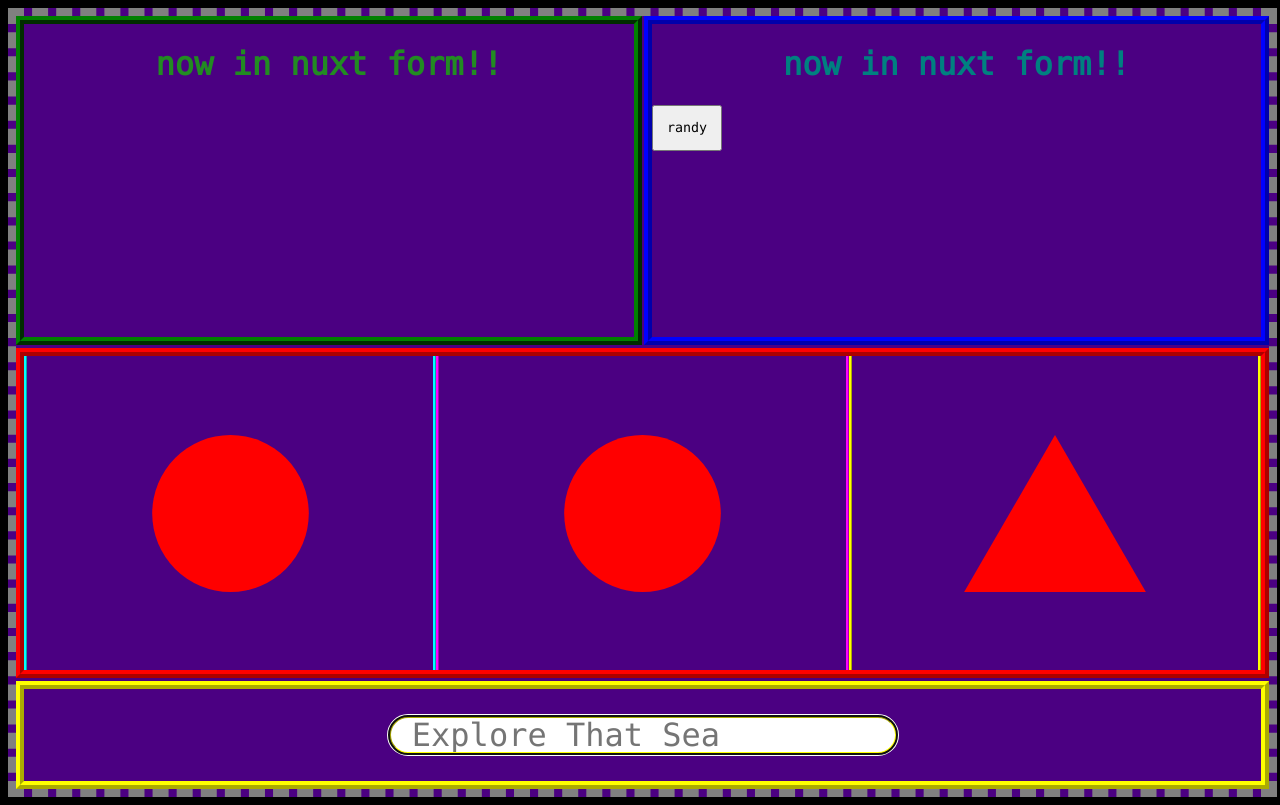
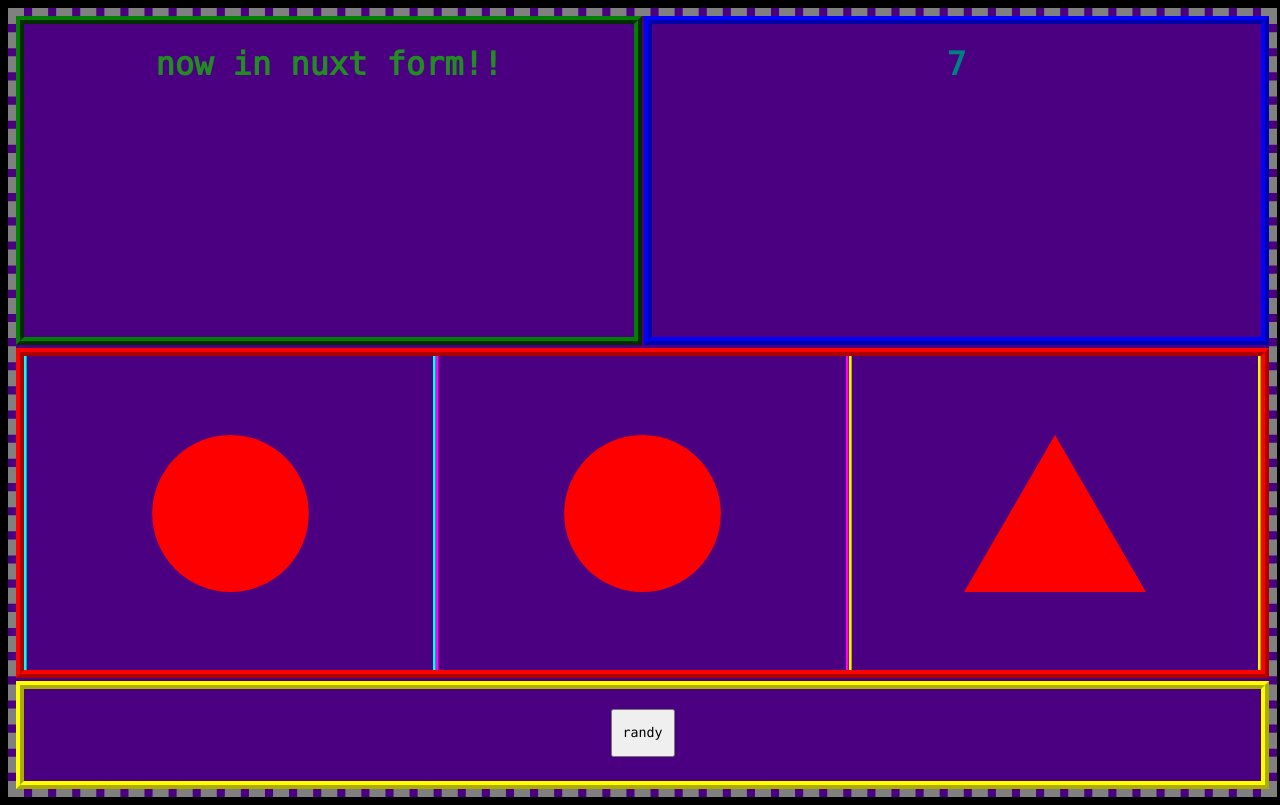
Before and after one commit to redlink2/redlink2.com, a Nuxt app: page / in a window 1280 px wide. Built offline with nearby package versions, Linux system fonts and the light colour scheme.

Commit message:
removed searchbar. moved randy button to searchbars ex location. changed righty to a rng.

```diff
--- a/components/randbutt.vue
+++ b/components/randbutt.vue
@@ -1,8 +1,8 @@
 <template>
-    <button
-        v-on:click="linkr"
-        id="button">randy
-    </button>
+	<button
+		v-on:click="linkr"
+		id="button">randy
+	</button>
 </template>
 
 <script>
@@ -40,8 +40,8 @@ export default {
 	display: flex;
 	justify-content: center;
 	align-items: center;
-	padding: 1em;
-	width: auto;
-	height: auto;
+	margin: 2.5vh;
+	width: 5vw;
+	height: 6vh;
 }
 </style>
--- a/components/righty.vue
+++ b/components/righty.vue
@@ -1,32 +1,28 @@
 <template>
-	<!-- <svg id="svg-1" class="clip-svg" width="300" height="260">
-		<rect class="svg-describe" width="300" height="260" fill="red" />
-		<polygon points="200,10 300,250 50,250" id="poly"/>
-		<polygon points="200,100 250,200 150,200" id="poly"/>
-	</svg> -->
-	<!-- <Shaper/> -->
 	<div>
 		<h1 id="fill">{{selection}}</h1>
-		<Randbutt/>
 	</div>
 </template>
 
 <script>
 export default {
 	mounted() {
-		const randy = Math.floor(Math.random() * this.greets.length);
-		document.querySelector('#fill').innerHTML = this.greets[randy];
+		const randy = Math.floor(Math.random() * this.num.length);
+		document.querySelector('#fill').innerHTML = this.num[randy];
 	},
 	data() {
 		return {
-			greets: [
-				'nice day today',
-				'drink some water',
-				'y\'know this is a lot easier to change now',
-				'now in nuxt form!!',
-				'draw something'
+			num: [
+				'1',
+				'2',
+				'3',
+				'4',
+				'5',
+				'6',
+				'7',
+				'8'
 			],
-			selection: 'bozo'
+			selection: '0'
 		}
 	}
 }
--- a/pages/index.vue
+++ b/pages/index.vue
@@ -5,7 +5,7 @@
 		<div class="border" id="belly">
 			<Links/>
 		</div>
-		<div class="border" id="feet"><Search/></div>
+		<div class="border" id="feet"><Randbutt/><!--<Search/>--></div>
 	</div>
 </template>
 
@@ -57,6 +57,8 @@ body {
 	border-color: red;
 }
 #feet {
+	display: flex;
+	justify-content: center;
 	grid-area: feet;
 	color: orange;
 	border-color: yellow;
```
